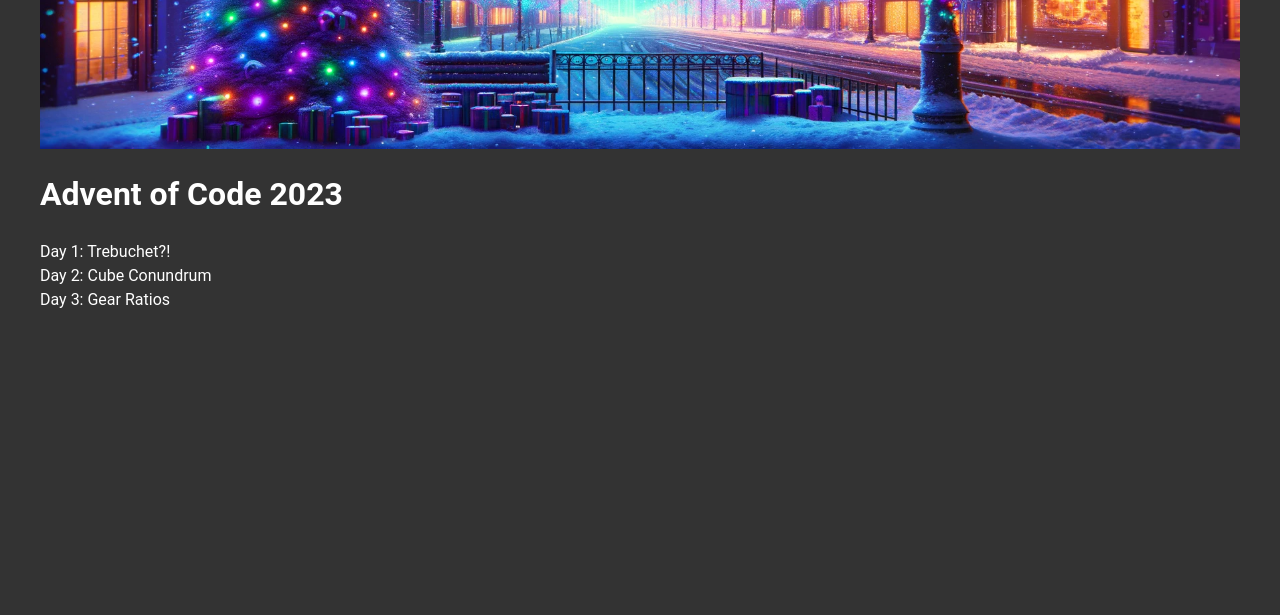
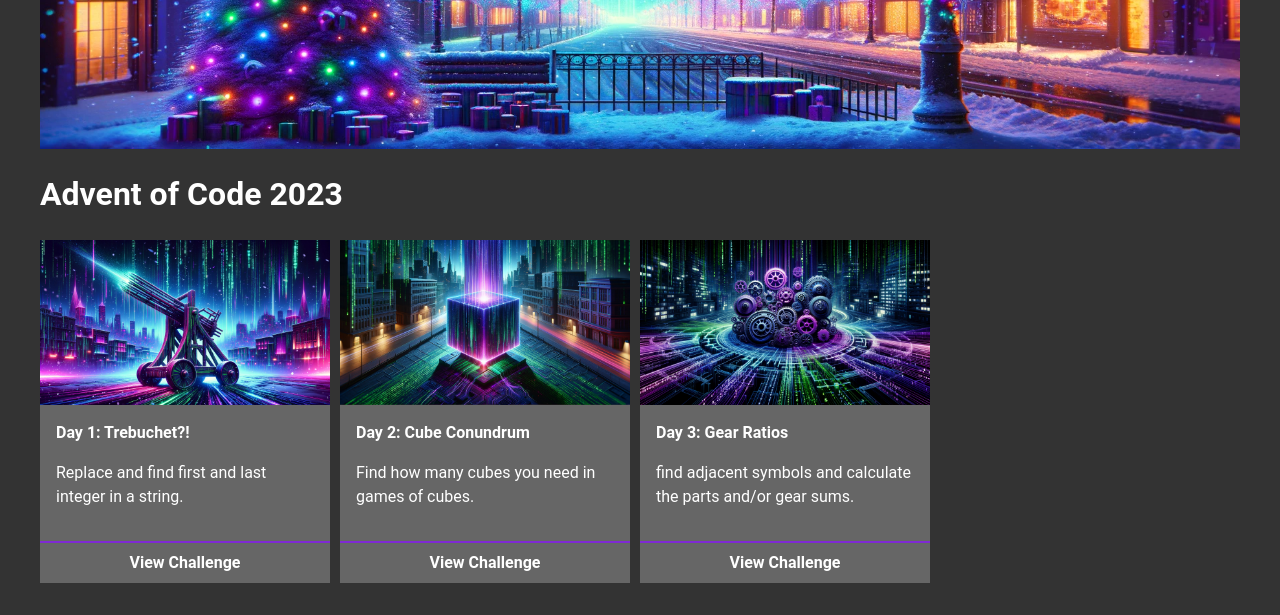
Before and after one commit to Jithran/AdventOfCode2023, a PHP site: page / in a window 1280 px wide. Shown: the part 537-1152 px from the top of the page. Before the commit the page ends 845 px from the top, so only its background shows below. Run offline with PHP 8.4, Linux system fonts and the light colour scheme.

Commit message:
🎄 Fluff arround the challenge

```diff
--- a/challengeData.php
+++ b/challengeData.php
@@ -9,13 +9,16 @@
     1 => [
         'title' => 'Day 1: Trebuchet?!',
         'folder' => 'day1',
+        'description' => 'Replace and find first and last integer in a string.'
     ],
     2 => [
         'title' => 'Day 2: Cube Conundrum',
         'folder' => 'day2',
+        'description' => 'Find how many cubes you need in games of cubes.',
     ],
     3 => [
         'title' => 'Day 3: Gear Ratios',
         'folder' => 'day3',
+        'description' => 'find adjacent symbols and calculate the parts and/or gear sums.',
     ],
 ];
--- a/index.htm
+++ b/index.htm
@@ -15,7 +15,11 @@
 
     <h1>Advent of Code 2023</h1>
 
-    <!-- FOLDERS -->
+    <div class="grid">
+        <!-- FOLDERS -->
+    </div>
+
+
 </div>
 </body>
 </html>
--- a/index.php
+++ b/index.php
@@ -3,13 +3,24 @@
 include 'update_md.php';
 
 $folders = '';
-foreach($challenges as $day => $challenge) {
-    $folders .= '<a href="'.$challenge['folder'].'">'.$challenge['title'].'</a><br/>';
+foreach ($challenges as $day => $challenge) {
+    $folders .= '
+    <div class="card">
+        <a href="/' . $challenge['folder'] . '/index.php">
+            <img src="/images/day' . $day . '.webp" />
+            <div class="info">
+                <h2>' . $challenge['title'] . '</h2>
+                ' . (isset($challenge['description']) ? '<p>' . $challenge['description'] . '</p>' : '') . '
+            </div>
+        </a>
+        <a class="challenge_link" href="' . $config['url_prefix'] . $day . '" target="_blank">View Challenge</a>
+    </div>';
 }
 
 // select a random header image from the headers folder
 $aHeaders = scandir('headers');
 $randomHeader = $aHeaders[rand(2, count($aHeaders) - 1)];
+$randomHeader = 'header4.webp';
 
 // get the content of index.htm and replace the placeholder with the list of folders
 $index = file_get_contents('index.htm');
--- a/style.css
+++ b/style.css
@@ -13,8 +13,14 @@
     text-decoration: none;
 }
 
+h2 {
+    font-size: 1em;
+    margin: 0;
+
+}
+
 .container {
-    margin: 0 auto;
+    margin: 0 auto 2em auto;
     max-width: 1200px;
     width: 100%;
 }
@@ -22,3 +28,50 @@
 .header {
     width: 100%;
 }
+
+.grid{
+    display:grid;
+    grid-template-columns: 1fr 1fr 1fr 1fr;
+}
+
+.card {
+    display: flex;
+    flex-flow: column;
+    margin-right: 10px;
+}
+
+.card img{
+    width: 100%;
+}
+
+.card .info{
+    background-color: #666;
+    flex-grow: 1;
+    padding: 1em;
+}
+
+.card a {
+    background-color: rgba(0,0,0,0.5);
+    transition-timing-function: ease;
+    transition: 0.2s;
+}
+.card a:hover {
+    background-color: rgba(0,0,0,0.0);
+    transition-timing-function: ease;
+    transition: 0.2s;
+}
+
+.card .challenge_link {
+    margin-top: auto;
+    text-align: center;
+    font-weight: bold;
+    border-top: 2px solid #7F2AD4;
+    padding: 0.5em;
+    background-color: #666;
+    transition-timing-function: ease;
+    transition: 0.2s;
+}
+
+.card .challenge_link:hover {
+    color: #7F2AD4;
+}
```
Also changed, not shown: images/day1.webp (added), images/day2.webp (added), images/day3.webp (added).
